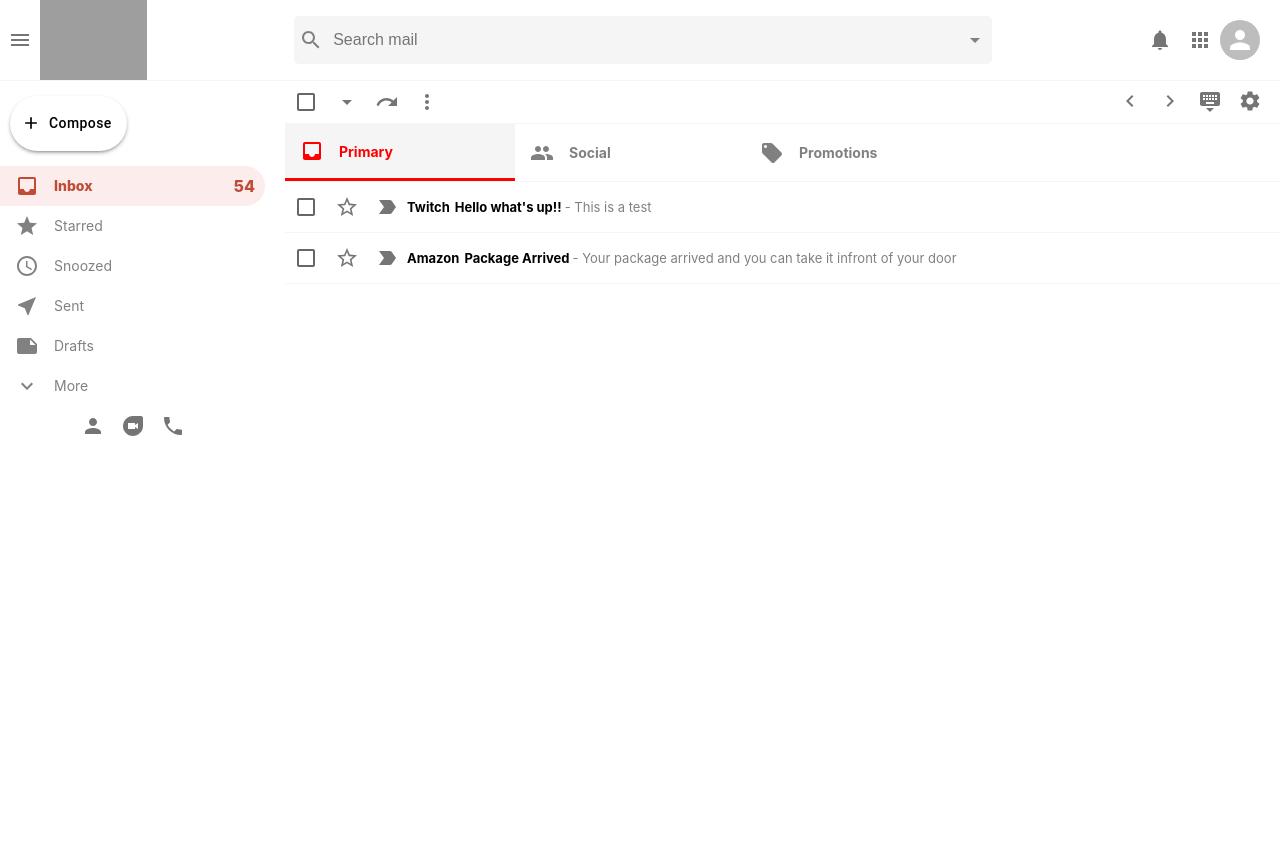
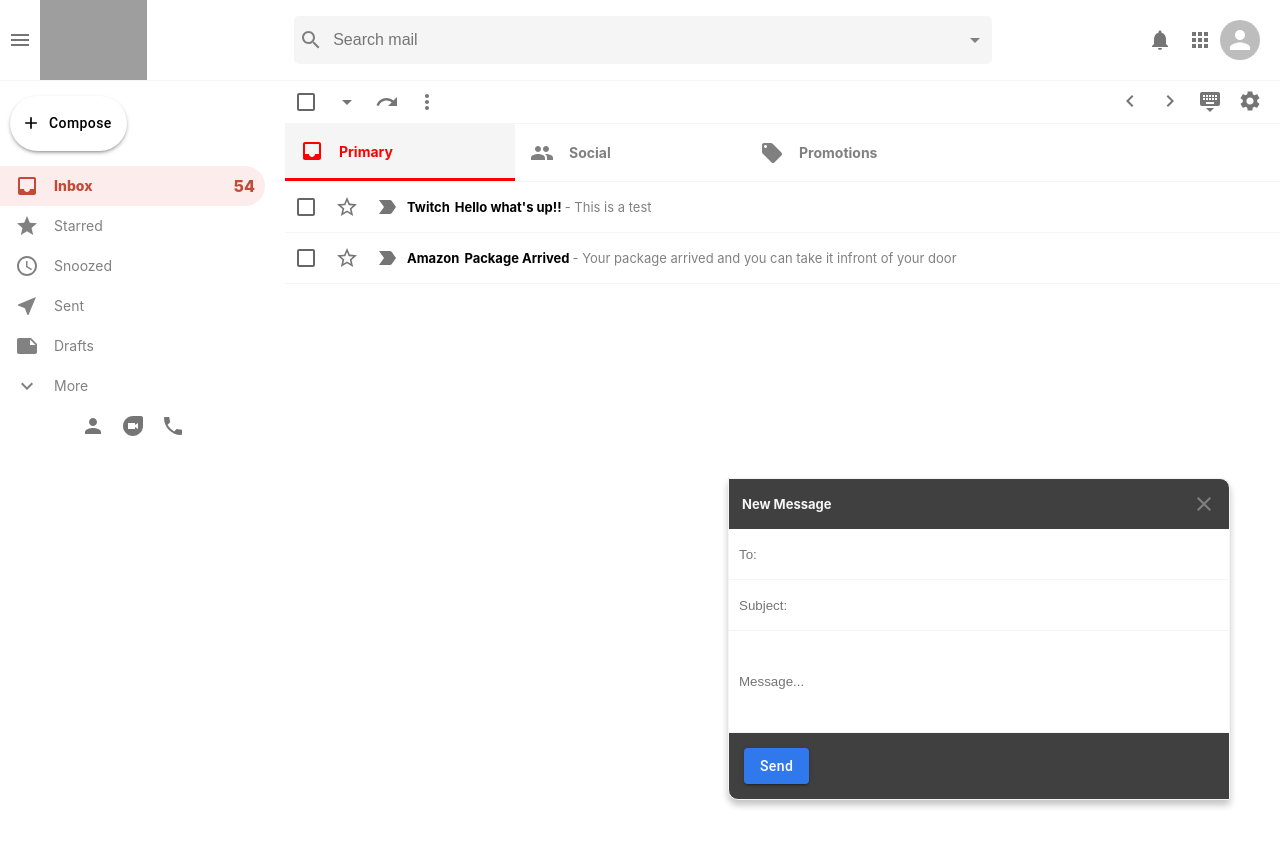
Before and after one commit to dzombicadi/Gmail-Clone, a React (Create React App) app: page / in a window 1280 px wide. Both pictures are taken after a click on the button "Compose". Shown: the top 846 px of the page. Built offline with nearby package versions, Linux system fonts and the light colour scheme; grey boxes are pictures that could not be loaded.

Commit message:
Redux, SendMail section, React-Hook-Form
Summary:
+ Redux implemented (mailSlice.js)
+ Made SendMail section
+ React-Hook-Form implemented in SendMail's form
+

```diff
--- a/package.json
+++ b/package.json
@@ -5,6 +5,7 @@
   "dependencies": {
     "@emotion/react": "^11.7.1",
     "@emotion/styled": "^11.6.0",
+    "@hookform/error-message": "^2.0.0",
     "@material-ui/icons": "^4.11.2",
     "@mui/icons-material": "^5.4.1",
     "@mui/material": "^5.4.1",
@@ -15,6 +16,7 @@
     "@testing-library/user-event": "^7.2.1",
     "react": "^17.0.2",
     "react-dom": "^17.0.2",
+    "react-hook-form": "^7.27.1",
     "react-redux": "^7.2.6",
     "react-router-dom": "^6.2.1",
     "react-scripts": "5.0.0"
--- a/src/App.js
+++ b/src/App.js
@@ -5,8 +5,15 @@ import Sidebar from "./Sidebar";
 import Mail from "./Mail";
 import EmailList from "./EmailList";
 import { Routes, Route, BrowserRouter } from "react-router-dom";
+import SendMail from "./SendMail";
+import { useSelector } from "react-redux";
+import { selectSendMessageIsOpen } from "./features/mailSlice";
 
 function App() {
+  /* useSelector - Allows you to extract data from the Redux store state, using a selector function. */
+  /* it will take sendMessageIsOpen value(true/false) from mailSlice.js(redux) so we can use it here too */
+  const sendMessageIsOpen = useSelector(selectSendMessageIsOpen);
+
   return (
     <BrowserRouter>
       {/* React Router is library for routing in React. It enables the navigation among views of various components in a React Application, allows changing the browser URL, and keeps the UI in sync with the URL */}
@@ -21,6 +28,9 @@ function App() {
             <Route path="/" element={<EmailList />}></Route>
           </Routes>
         </div>
+
+        {/* if the value is true(it gets data from redux), it will show the SendMail box (by the default it's false)*/}
+        {sendMessageIsOpen && <SendMail />}
       </div>
     </BrowserRouter>
   );
--- /dev/null
+++ b/src/SendMail.css
@@ -0,0 +1,64 @@
+.sendMail {
+  position: absolute;
+  bottom: 0px;
+  right: 50px;
+  background-color: #404040;
+  width: 40%;
+  height: 40%;
+  max-width: 500px;
+  border-bottom-left-radius: 10px;
+  border-top-right-radius: 10px;
+  display: flex;
+  flex-direction: column;
+  border: 1px solid whitesmoke;
+  box-shadow: 0px 5px 7px 0px rgba(0, 0, 0, 0.24);
+}
+
+.sendMail__header {
+  padding: 13px;
+  display: flex;
+  justify-content: space-between;
+  align-items: center;
+  color: gray;
+}
+
+.sendMail__header > h3 {
+  color: whitesmoke;
+  font-size: 13px;
+}
+
+.sendMail__send {
+  background-color: #3079ed !important;
+  text-transform: capitalize !important;
+  margin: 15px !important;
+  color: white;
+}
+
+.sendMail__close {
+  cursor: pointer;
+}
+
+.sendMail > form {
+  display: flex;
+  flex: 1;
+  flex-direction: column;
+}
+
+.sendMail > form > input {
+  height: 30px;
+  padding: 10px;
+  border: none;
+  border-bottom: 1px solid whitesmoke;
+  outline: none;
+}
+
+.sendMail__message {
+  flex: 1;
+}
+
+.sendMail__error {
+  background-color: white;
+  color: red;
+  text-align: right;
+  padding: 2px;
+}
--- /dev/null
+++ b/src/SendMail.js
@@ -0,0 +1,88 @@
+import React from "react";
+import "./SendMail.css";
+import CloseIcon from "@mui/icons-material/Close";
+import { Button } from "@mui/material";
+import { useForm } from "react-hook-form";
+import { useDispatch } from "react-redux";
+import { closeSendMessage } from "./features/mailSlice";
+
+function SendMail() {
+  /* This hook returns a reference to the dispatch function from the Redux store. You can use this to make dispatch actions in the redux. Used similar in Sidebar.js */
+  const dispatch = useDispatch();
+
+  // react-hook-form
+  const {
+    register,
+    handleSubmit,
+    watch,
+    formState: { errors },
+  } = useForm();
+
+  const onSubmit = (data) => {
+    console.log(data);
+  };
+
+  return (
+    <div className="sendMail">
+      <div className="sendMail__header">
+        <h3>New Message</h3>
+        <CloseIcon
+          className="sendMail__close"
+          /* this will trigger openSendMessage const which will set "sendMessageIsOpen" to false in mailSlice.js */
+          onClick={() => dispatch(closeSendMessage())}
+        />
+      </div>
+
+      <form onSubmit={handleSubmit(onSubmit)}>
+        <input
+          name="to"
+          placeholder="To:"
+          type="text"
+          {...register("to", { required: true })} // makes input required(otherwise won't send data)
+        />
+
+        {/* Handling errors */}
+        {errors.to && <p className="sendMail__error">To is required!</p>}
+
+        <input
+          name="subject"
+          placeholder="Subject:"
+          tyspe="text"
+          {...register("subject", { required: true })}
+        />
+
+        {/* Handling errors */}
+        {/* if there's error in subject input field, do this (&&) */}
+        {errors.subject && (
+          <p className="sendMail__error">Subject is required!</p>
+        )}
+
+        <input
+          name="message" // cool stuff, adds auto-add old messages
+          placeholder="Message..."
+          type="text"
+          className="sendMail__message"
+          {...register("message", { required: true })}
+        />
+
+        {/* Handling errors */}
+        {errors.message && (
+          <p className="sendMail__error">Message is required!</p>
+        )}
+
+        <div className="sendMail__options">
+          <Button
+            className="sendMail__send"
+            variant="contained"
+            color="primary"
+            type="submit"
+          >
+            Send
+          </Button>
+        </div>
+      </form>
+    </div>
+  );
+}
+
+export default SendMail;
--- a/src/Sidebar.js
+++ b/src/Sidebar.js
@@ -12,14 +12,21 @@ import ExpandMoreIcon from "@mui/icons-material/ExpandMore";
 import PersonIcon from "@mui/icons-material/Person";
 import DuoIcon from "@mui/icons-material/Duo";
 import PhoneIcon from "@mui/icons-material/Phone";
+import { useDispatch } from "react-redux";
+import { openSendMessage } from "./features/mailSlice";
 
 function Sidebar() {
+  /* This hook returns a reference to the dispatch function from the Redux store. You can use this to make dispatch actions in the redux. Used similar in SendMai.js */
+  const dispatch = useDispatch();
+
   return (
     <div className="sidebar">
       {/* adding plus icon before text */}
       <Button
         className="sidebar__compose"
         startIcon={<AddIcon fontSize="large" />}
+        /* this will trigger openSendMessage const which will set "sendMessageIsOpen" to true in mailSlice.js */
+        onClick={() => dispatch(openSendMessage())}
       >
         Compose
       </Button>
--- a/src/SidebarOption.js
+++ b/src/SidebarOption.js
@@ -1,5 +1,4 @@
 import React from "react";
-import { useNavigate } from "react-router-dom";
 import "./SidebarOption.css";
 
 function SidebarOption({ Icon, title, number, selected }) {
--- a/src/app/store.js
+++ b/src/app/store.js
@@ -1,8 +1,8 @@
-import { configureStore } from '@reduxjs/toolkit';
-import counterReducer from '../features/counterSlice';
+import { configureStore } from "@reduxjs/toolkit";
+import mailReducer from "../features/mailSlice";
 
 export const store = configureStore({
   reducer: {
-    counter: counterReducer,
+    mail: mailReducer,
   },
 });
--- a/src/features/counterSlice.js
+++ /dev/null
@@ -1,73 +0,0 @@
-import { createAsyncThunk, createSlice } from "@reduxjs/toolkit";
-import { fetchCount } from "./counter/counterAPI";
-
-const initialState = {
-  value: 0,
-  status: "idle",
-};
-
-// The function below is called a thunk and allows us to perform async logic. It
-// can be dispatched like a regular action: `dispatch(incrementAsync(10))`. This
-// will call the thunk with the `dispatch` function as the first argument. Async
-// code can then be executed and other actions can be dispatched. Thunks are
-// typically used to make async requests.
-export const incrementAsync = createAsyncThunk(
-  "counter/fetchCount",
-  async (amount) => {
-    const response = await fetchCount(amount);
-    // The value we return becomes the `fulfilled` action payload
-    return response.data;
-  }
-);
-
-export const counterSlice = createSlice({
-  name: "counter",
-  initialState,
-  // The `reducers` field lets us define reducers and generate associated actions
-  reducers: {
-    increment: (state) => {
-      // Redux Toolkit allows us to write "mutating" logic in reducers. It
-      // doesn't actually mutate the state because it uses the Immer library,
-      // which detects changes to a "draft state" and produces a brand new
-      // immutable state based off those changes
-      state.value += 1;
-    },
-    decrement: (state) => {
-      state.value -= 1;
-    },
-    // Use the PayloadAction type to declare the contents of `action.payload`
-    incrementByAmount: (state, action) => {
-      state.value += action.payload;
-    },
-  },
-  // The `extraReducers` field lets the slice handle actions defined elsewhere,
-  // including actions generated by createAsyncThunk or in other slices.
-  extraReducers: (builder) => {
-    builder
-      .addCase(incrementAsync.pending, (state) => {
-        state.status = "loading";
-      })
-      .addCase(incrementAsync.fulfilled, (state, action) => {
-        state.status = "idle";
-        state.value += action.payload;
-      });
-  },
-});
-
-export const { increment, decrement, incrementByAmount } = counterSlice.actions;
-
-// The function below is called a selector and allows us to select a value from
-// the state. Selectors can also be defined inline where they're used instead of
-// in the slice file. For example: `useSelector((state: RootState) => state.counter.value)`
-export const selectCount = (state) => state.counter.value;
-
-// We can also write thunks by hand, which may contain both sync and async logic.
-// Here's an example of conditionally dispatching actions based on current state.
-export const incrementIfOdd = (amount) => (dispatch, getState) => {
-  const currentValue = selectCount(getState());
-  if (currentValue % 2 === 1) {
-    dispatch(incrementByAmount(amount));
-  }
-};
-
-export default counterSlice.reducer;
--- /dev/null
+++ b/src/features/mailSlice.js
@@ -0,0 +1,57 @@
+import { createAsyncThunk, createSlice } from "@reduxjs/toolkit";
+import { fetchCount } from "./counter/counterAPI";
+
+const initialState = {
+  sendMessageIsOpen: false,
+  status: "idle",
+};
+
+export const incrementAsync = createAsyncThunk(
+  "counter/fetchCount",
+  async (amount) => {
+    const response = await fetchCount(amount);
+    // The value we return becomes the `fulfilled` action payload
+    return response.data;
+  }
+);
+
+export const mailSlice = createSlice({
+  name: "mail",
+  initialState,
+  reducers: {
+    openSendMessage: (state) => {
+      state.sendMessageIsOpen = true;
+    },
+    closeSendMessage: (state) => {
+      state.sendMessageIsOpen = false;
+    },
+  },
+});
+
+/*
+extraReducers: (builder) => {
+    builder
+      .addCase(incrementAsync.pending, (state) => {
+        state.status = "loading";
+      })
+      .addCase(incrementAsync.fulfilled, (state, action) => {
+        state.status = "idle";
+        state.value += action.payload;
+      });
+  },
+*/
+
+export const { openSendMessage, closeSendMessage } = mailSlice.actions;
+
+export const selectSendMessageIsOpen = (state) => state.mail.sendMessageIsOpen;
+
+/*
+export const incrementIfOdd = (amount) => (dispatch, getState) => {
+  const currentValue = selectMail(getState());
+  if (currentValue % 2 === 1) {
+    dispatch(incrementByAmount(amount));
+  }
+};
+*/
+
+export default mailSlice.reducer;
```
Also changed, not shown: 1 other file (tests, documents, lock files or other folders).
